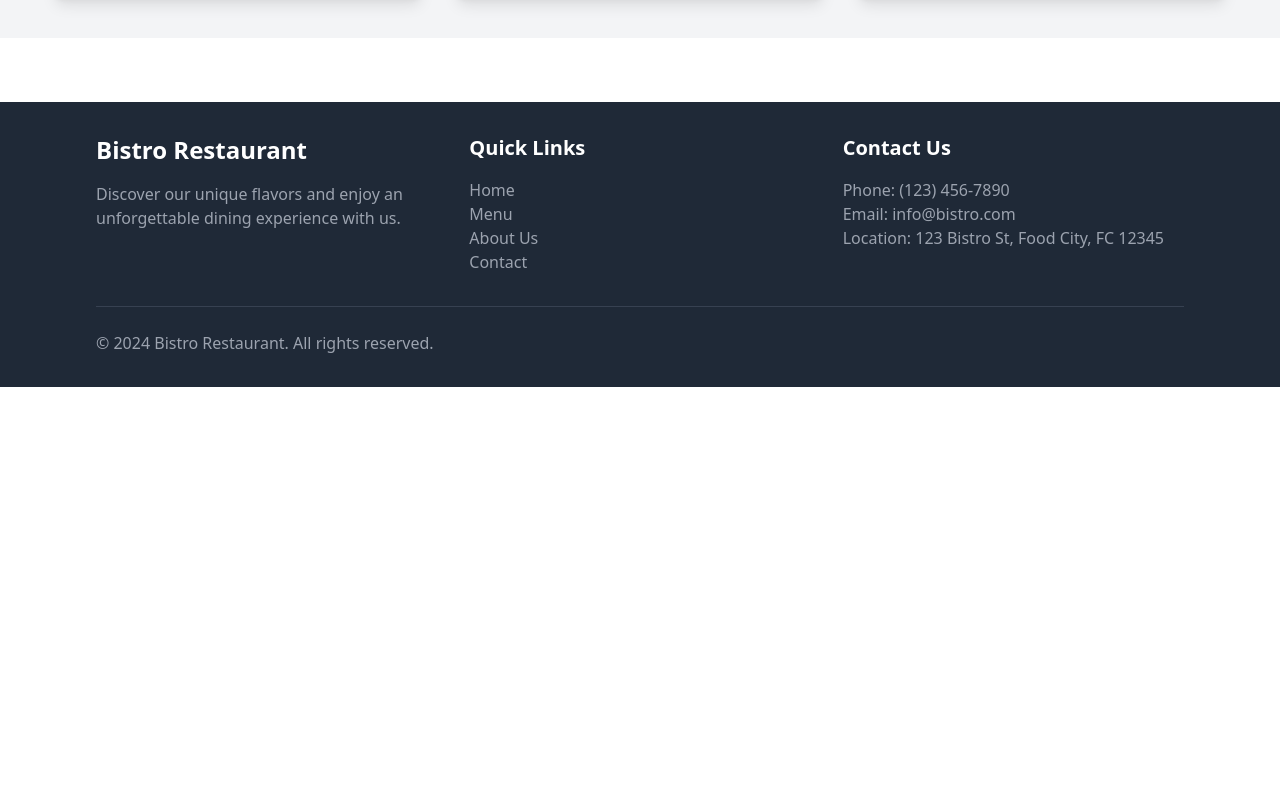
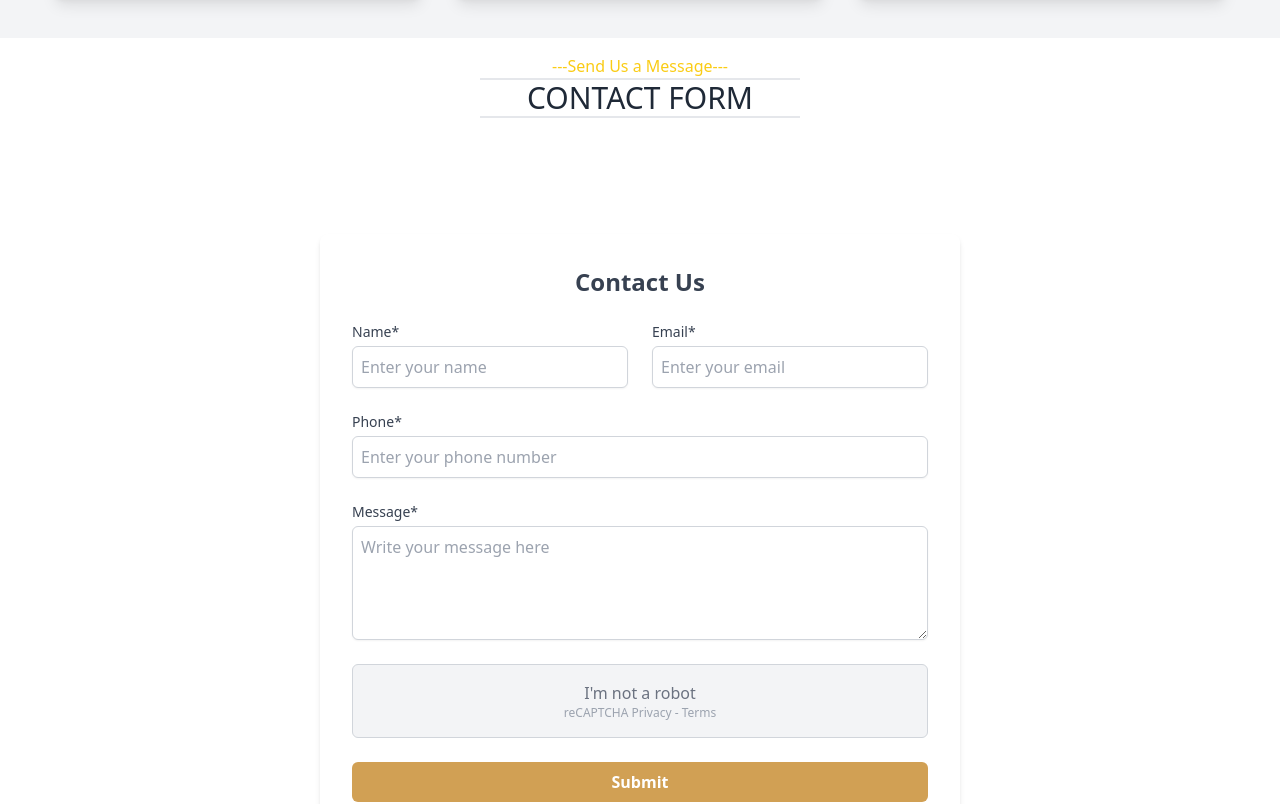
Before and after one commit to programmerrabbanii/bistro-clients-, a React (Vite) app: page /contact in a window 1280 px wide. Shown: the part 1320-2124 px from the top of the page. Before the commit the page ends 1707 px from the top, so only its background shows below. Built offline with nearby package versions, Linux system fonts and the light colour scheme.

Commit message:
added the contact from section

```diff
--- a/src/pages/Contact.jsx
+++ b/src/pages/Contact.jsx
@@ -77,6 +77,108 @@ const Contact = () => {
           </div>
         </div>
       </div>
+      {/* contact fild here */}
+      <div>
+        <SectionTitle
+          subHeading={"Send Us a Message"}
+          heading={"CONTACT FORM"}
+        ></SectionTitle>
+
+        <div>
+          <div className="min-h-screen flex items-center justify-center">
+            <div className="bg-white shadow-md rounded-lg p-8 w-11/12 md:w-2/3 lg:w-1/2">
+              <h2 className="text-2xl font-bold text-gray-700 text-center mb-6">
+                Contact Us
+              </h2>
+              <form>
+                {/* Name and Email */}
+                <div className="grid grid-cols-1 md:grid-cols-2 gap-6 mb-6">
+                  <div>
+                    <label
+                      htmlFor="name"
+                      className="block text-sm font-medium text-gray-700"
+                    >
+                      Name*
+                    </label>
+                    <input
+                      type="text"
+                      id="name"
+                      placeholder="Enter your name"
+                      className="mt-1 block w-full p-2 border border-gray-300 rounded-md shadow-sm focus:ring-[#D1A054] focus:border-[#D1A054]"
+                    />
+                  </div>
+                  <div>
+                    <label
+                      htmlFor="email"
+                      className="block text-sm font-medium text-gray-700"
+                    >
+                      Email*
+                    </label>
+                    <input
+                      type="email"
+                      id="email"
+                      placeholder="Enter your email"
+                      className="mt-1 block w-full p-2 border border-gray-300 rounded-md shadow-sm focus:ring-[#D1A054] focus:border-[#D1A054]"
+                    />
+                  </div>
+                </div>
+
+                {/* Phone */}
+                <div className="mb-6">
+                  <label
+                    htmlFor="phone"
+                    className="block text-sm font-medium text-gray-700"
+                  >
+                    Phone*
+                  </label>
+                  <input
+                    type="text"
+                    id="phone"
+                    placeholder="Enter your phone number"
+                    className="mt-1 block w-full p-2 border border-gray-300 rounded-md shadow-sm focus:ring-[#D1A054] focus:border-[#D1A054]"
+                  />
+                </div>
+
+                {/* Message */}
+                <div className="mb-6">
+                  <label
+                    htmlFor="message"
+                    className="block text-sm font-medium text-gray-700"
+                  >
+                    Message*
+                  </label>
+                  <textarea
+                    id="message"
+                    rows="4"
+                    placeholder="Write your message here"
+                    className="mt-1 block w-full p-2 border border-gray-300 rounded-md shadow-sm focus:ring-[#D1A054] focus:border-[#D1A054]"
+                  ></textarea>
+                </div>
+
+                {/* reCAPTCHA */}
+                <div className="mb-6">
+                  <div className="bg-gray-100 border border-gray-300 rounded-md p-4 text-center">
+                    <p className="text-gray-500">I'm not a robot</p>
+                    <p className="text-xs text-gray-400">
+                      reCAPTCHA Privacy - Terms
+                    </p>
+                  </div>
+                </div>
+
+                {/* Submit Button */}
+                <div className="text-center">
+                  <button
+                    type="submit"
+                    className="w-full bg-[#D1A054] text-white font-bold py-2 px-4 rounded-md hover:bg-[#b98444] transition duration-300"
+                  >
+                    Submit
+                  </button>
+                </div>
+              </form>
+            </div>
+          </div>
+        </div>
+      </div>
     </div>
   );
 };
```
